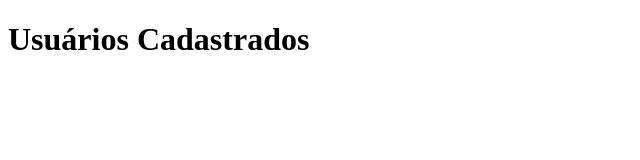
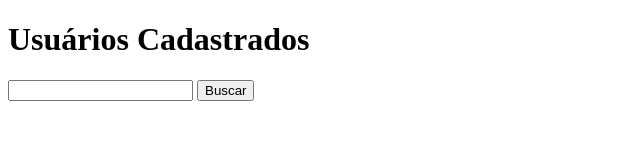
Before and after one commit to cleciocsantos/web2, a website: page exemplo_bd/public/consulta_usuarios.html in a window 1280 px wide. Shown: the whole page, without its empty margins (0-640 px from the left). Drawn offline with Linux system fonts and the light colour scheme; no server answers.

Commit message:
Adicionou a busca por usuário - aula dia 09/11

```diff
--- a/exemplo_bd/public/consulta_usuarios.html
+++ b/exemplo_bd/public/consulta_usuarios.html
@@ -7,6 +7,8 @@
 </head>
 <body>
     <h1>Usuários Cadastrados</h1>
+    <input type="text" id="busca">
+    <button type="button" onclick="buscaUsuario()">Buscar</button>
     <div id="tabela"></div>
     <script>
         async function carregar_usuarios() {
@@ -37,6 +39,38 @@
             }
         };
         carregar_usuarios();
+        async function buscaUsuario() {
+            var texto = document.getElementById('busca').value;
+            const formData = {
+                nome: texto
+            };
+            try{
+                const response = await fetch('./procurar', {
+                    method: 'POST',
+                    headers: {
+                        'Content-Type':'application/json'
+                    },
+                    body: JSON.stringify(formData)
+                });
+
+                const result = await response.json();
+
+                document.getElementById('tabela').innerHTML = result.message;
+                var dados = "<table border='1'>";
+                dados += "<tr><th>Nome</th><th>E-mail</th><th>Senha</th></tr>";
+                result.usuarios.forEach((row) => {
+                    dados+="<tr>";
+                    dados+="<td>"+row.nome+"</td>";
+                    dados+="<td>"+row.email+"</td>";
+                    dados+="<td>"+row.senha+"</td>";
+                    dados+="</tr>";
+                });
+                dados += "</table>";
+                document.getElementById('tabela').innerHTML += dados;
+            } catch (error){
+                console.log('Error: ', error);
+            }
+        };
     </script>
 </body>
 </html>
```
Also changed, not shown: exemplo_bd/form_db.js (+29 -52 lines).
